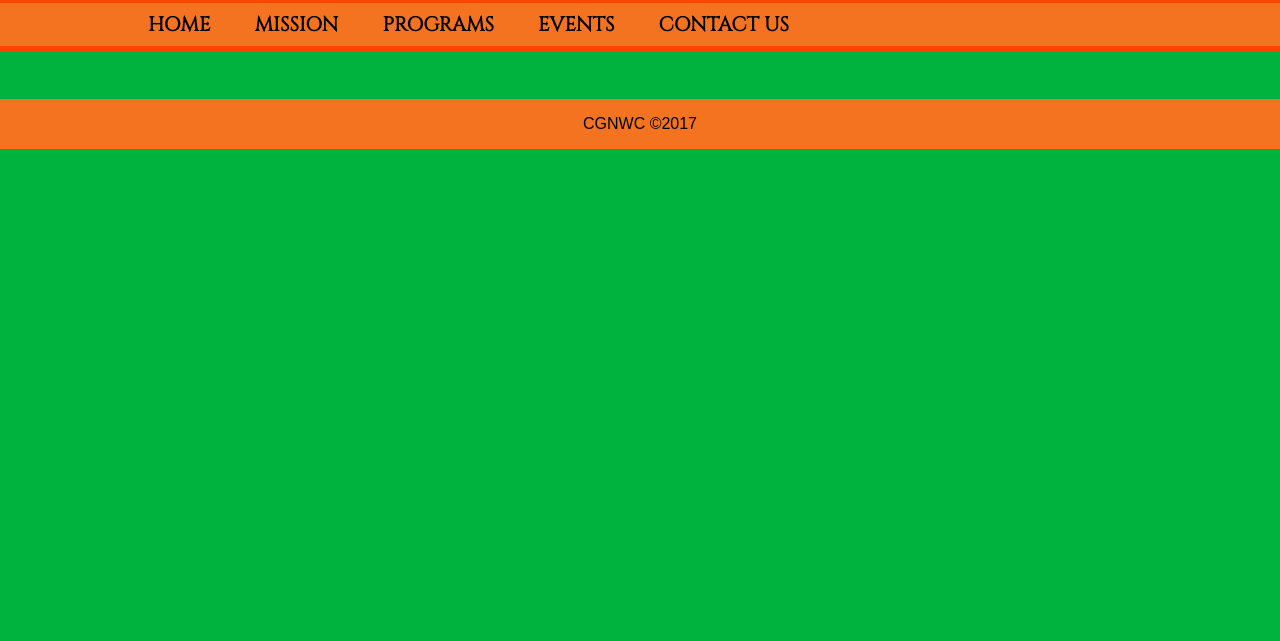
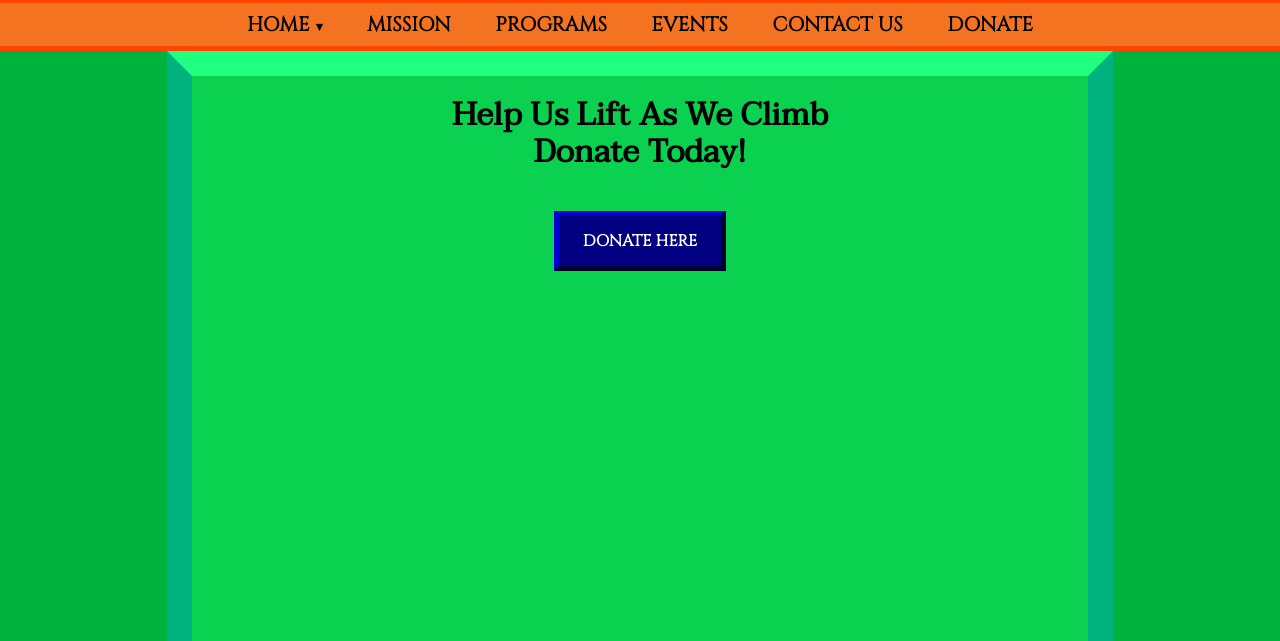
Before and after one commit to blizm87/CGNWC---Project, a website: page public/index.html at #!/donate in a window 1280 px wide. Shown: the part 159-800 px from the top of the page. Drawn offline with nearby package versions, Linux system fonts and the light colour scheme.

Commit message:
added donate partial as well as home dropdown functionality.

```diff
--- a/public/css/style.css
+++ b/public/css/style.css
@@ -1,5 +1,5 @@
 body, html, #mainContainer {
-    max-width: 100%;
+    width: 100%;
     height: 100%;
 }
 
@@ -40,25 +40,28 @@ h1 {
 
         #mainLogo {
           width: 25%;
-          height: 100%;
           margin-left: 40%;
         }
 
     #navContainer {
+      width: 100%;
       background-color: rgb(244,115,33);
       border-top: 5px solid orangered;
       border-bottom: 5px solid orangered;
-      font-family: 'Cinzel';
-      font-weight: bold;
     }
         #navbar {
-          margin-left: 10%;
+          width: 100%;
+          text-align: center;
         }
 
         #navbar>div {
-          display: inline;
+          display: inline-block;
           background-color: rgb(244,115,33);
-          border-collapse: collapse;
+          font-family: 'Cinzel';
+        }
+
+        #navbar>div>li {
+
         }
 
         #navbar>div>li>a {
@@ -153,33 +156,6 @@ h1 {
                               max-height: 300px;
                             }
 
-                    .donateBtnContainer {
-                      text-align: center;
-                    }
-
-                        .donateBtn {
-                          padding: 1em 1.5em 1em 1.5em;
-                          background-color: rgb(0,0,128);
-                          color: white;
-                          font-family: 'Cinzel';
-                          font-weight: bold;
-                          border: 5px outset rgb(0,0,128);
-                        }
-
-                        .donateBtn {
-                          text-decoration: none;
-                          outline: none;
-                        }
-
-                        .donateBtn:visited {
-                          color: inherit;
-                          text-decoration: none;
-                        }
-
-                        .donateBtn:active {
-                          border: 5px inset rgb(0,0,128);
-                        }
-
                 .aboutUs {
                   padding-left: 4em;
                   padding-right: 4em;
@@ -249,7 +225,38 @@ h1 {
 
                 .indBoardMembersContainer {
 
-               }
+                }
+
+            .donateContainer {
+
+            }
+
+                .donateBtnContainer {
+                  text-align: center;
+                }
+
+                    .donateBtn {
+                      padding: 1em 1.5em 1em 1.5em;
+                      background-color: rgb(0,0,128);
+                      color: white;
+                      font-family: 'Cinzel';
+                      font-weight: bold;
+                      border: 5px outset rgb(0,0,128);
+                    }
+
+                    .donateBtn {
+                      text-decoration: none;
+                      outline: none;
+                    }
+
+                    .donateBtn:visited {
+                      color: inherit;
+                      text-decoration: none;
+                    }
+
+                    .donateBtn:active {
+                      border: 5px inset rgb(0,0,128);
+                    }
 
 
         #myFooter {
--- a/public/index.html
+++ b/public/index.html
@@ -19,11 +19,16 @@
       <img class='pure-img' id="mainLogo" src='./assets/orgLogos/logo1.png'>
     </header>
 
-    <div class='pure-g pure-u-1 pure-menu-horizontal' id='navContainer'>
+    <div class='pure-g pure-u-1 pure-menu-horizontal pure-menu' id='navContainer'>
       <ul class='pure-menu-list myNav' id='navbar'>
           <div>
-            <li class='pure-menu-item'>
+            <li class='pure-menu-item pure-menu-has-children pure-menu-allow-hover'>
               <a href='/#!/' class='pure-menu-link'>HOME</a>
+              <ul class='pure-menu-children'>
+                <li class='pure-menu-item'><a href='#' class='pure-menu-link'>ABOUT US</a></li>
+                <li class='pure-menu-item'><a href='#' class='pure-menu-link'>HISTORY</a></li>
+                <li class='pure-menu-item'><a href='#' class='pure-menu-link'>GOVERNANCE</a></li>
+              </ul>
             </li>
           </div>
           <div>
@@ -44,6 +49,11 @@
           <div>
             <li class='pure-menu-item'>
               <a href='/#!/contactUs' class='pure-menu-link'>CONTACT US</a>
+            </li>
+          </div>
+          <div>
+            <li class='pure-menu-item'>
+              <a href='/#!/donate' class='pure-menu-link'>DONATE</a>
             </li>
           </div>
       </ul>
--- a/public/js/app.js
+++ b/public/js/app.js
@@ -91,6 +91,9 @@
           templateUrl: '../partials/contactUs.html',
           controller: 'boardMembers'
         })
+        .when('/donate', {
+          templateUrl: '../partials/donate.html'
+        })
         .otherwise({
           rediretTo: '/'
         })
--- /dev/null
+++ b/public/partials/donate.html
@@ -0,0 +1,7 @@
+<div class='donateContainer'>
+  <h1>Help Us Lift As We Climb<br>Donate Today!</h1>
+  <div class="pure-u-1 donateBtnContainer">
+    <br>
+    <button class="donateBtn">DONATE HERE</button>
+  </div>
+</div>
```
Also changed, not shown: public/partials/index.html (+1 -7 lines).
